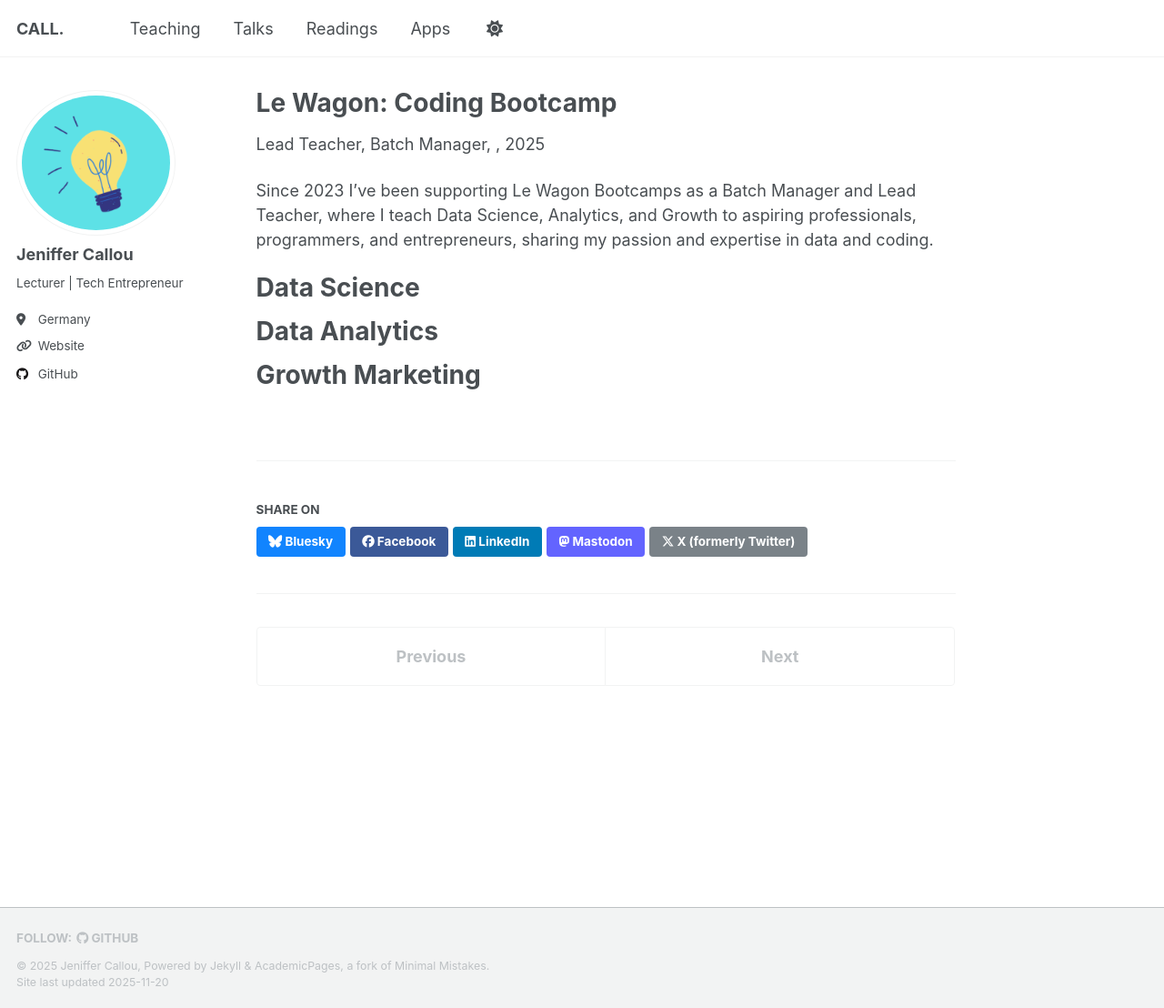
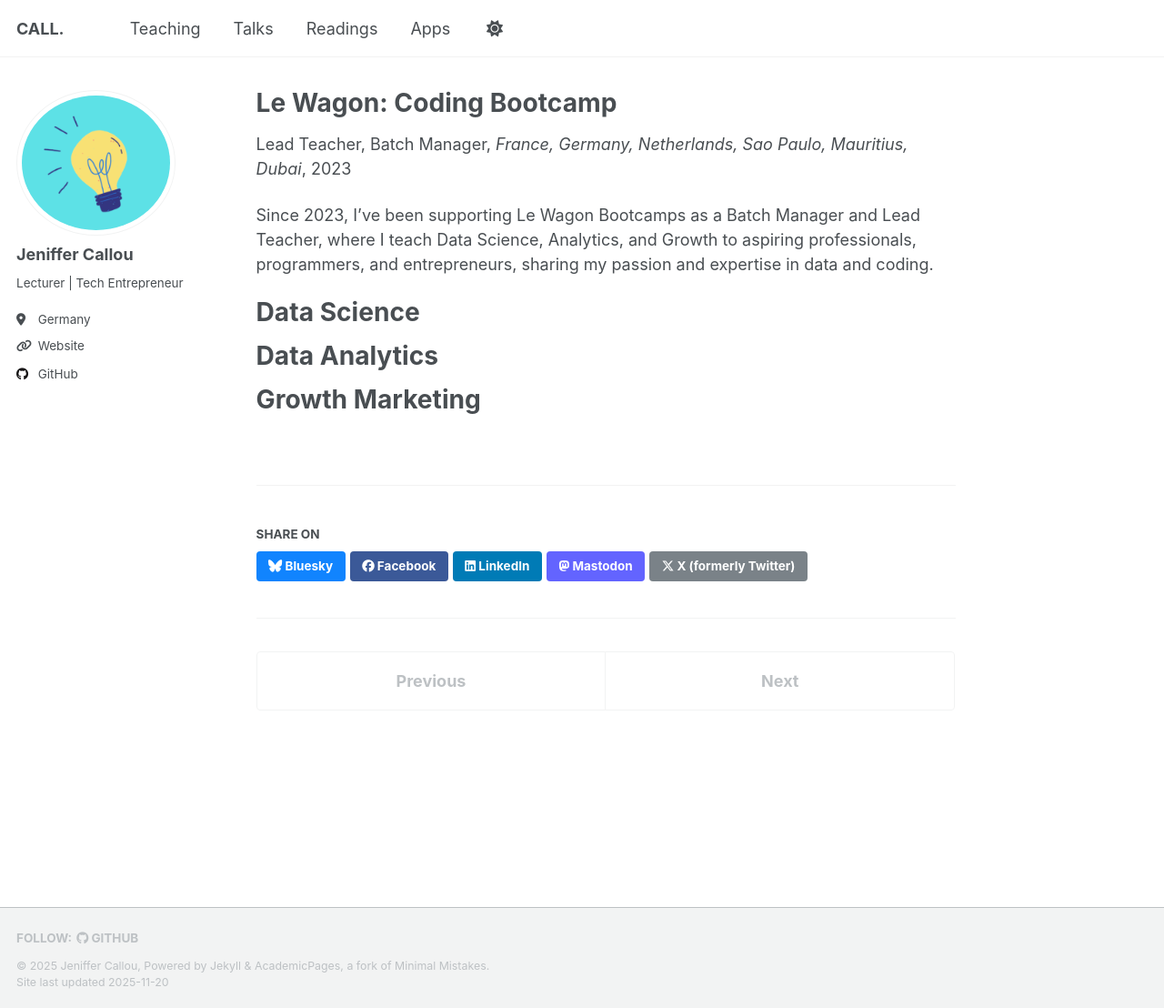
Before and after one commit to JenCall/jencall.github.io, a Jekyll site: the page built from _teaching/2014-spring-teaching-1.md, in a window 1280 px wide and 1108 px high. Shown: the whole window at 91% size. Built offline with Jekyll 4.4.1, drawn with Linux system fonts in a browser that asks for light colours; a script that is not in the unit is left out.

Commit message:
Update teaching entry with venue and date
Added venue and date information to teaching entry.

```diff
--- a/_teaching/2014-spring-teaching-1.md
+++ b/_teaching/2014-spring-teaching-1.md
@@ -3,10 +3,12 @@ title: "Le Wagon: Coding Bootcamp"
 collection: teaching
 type: "Lead Teacher, Batch Manager"
 permalink: /teaching/le-wagon
+venue: "France, Germany, Netherlands, Sao Paulo, Mauritius, Dubai"
+date: 2023-02-01
 location: "France, Germany, Netherlands, Sao Paulo, Mauritius, Dubai"
 ---
 
-Since 2023 I’ve been supporting Le Wagon Bootcamps as a Batch Manager and Lead Teacher, where I teach Data Science, Analytics, and Growth to aspiring professionals, programmers, and entrepreneurs, sharing my passion and expertise in data and coding.
+Since 2023, I’ve been supporting Le Wagon Bootcamps as a Batch Manager and Lead Teacher, where I teach Data Science, Analytics, and Growth to aspiring professionals, programmers, and entrepreneurs, sharing my passion and expertise in data and coding.
 
 Data Science
 ======
```
